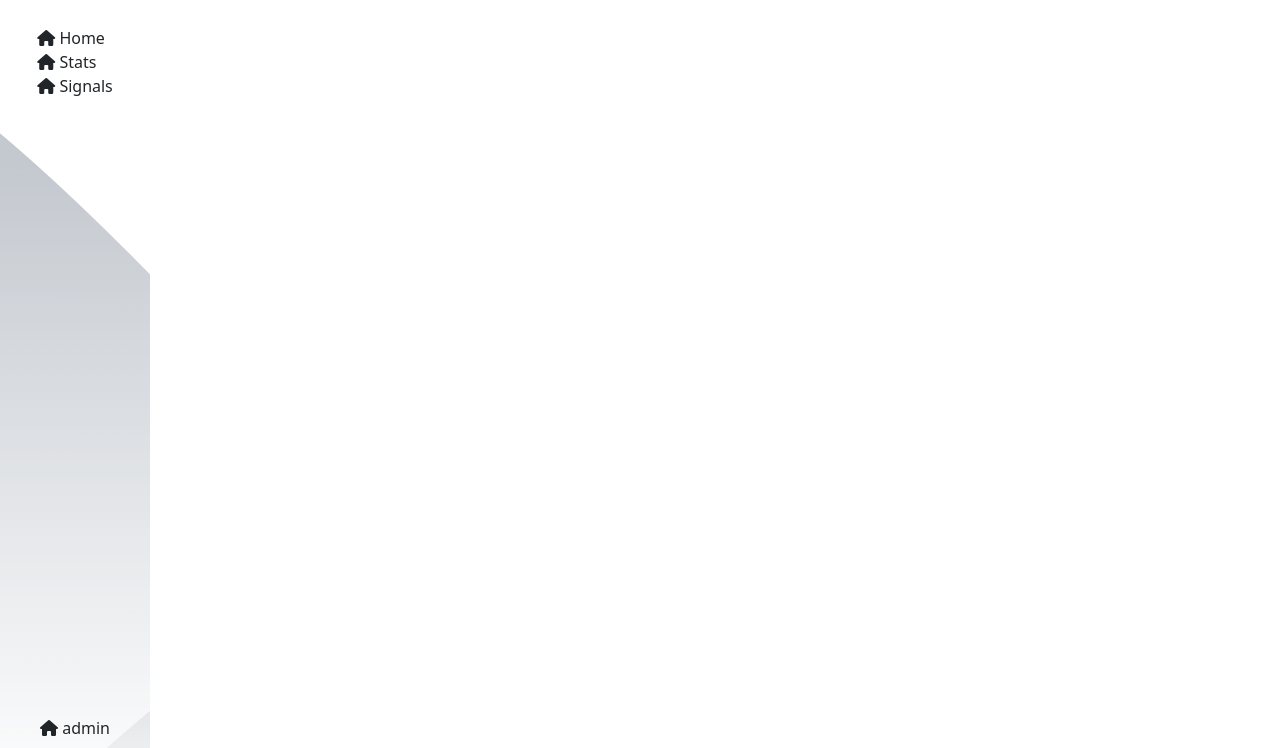
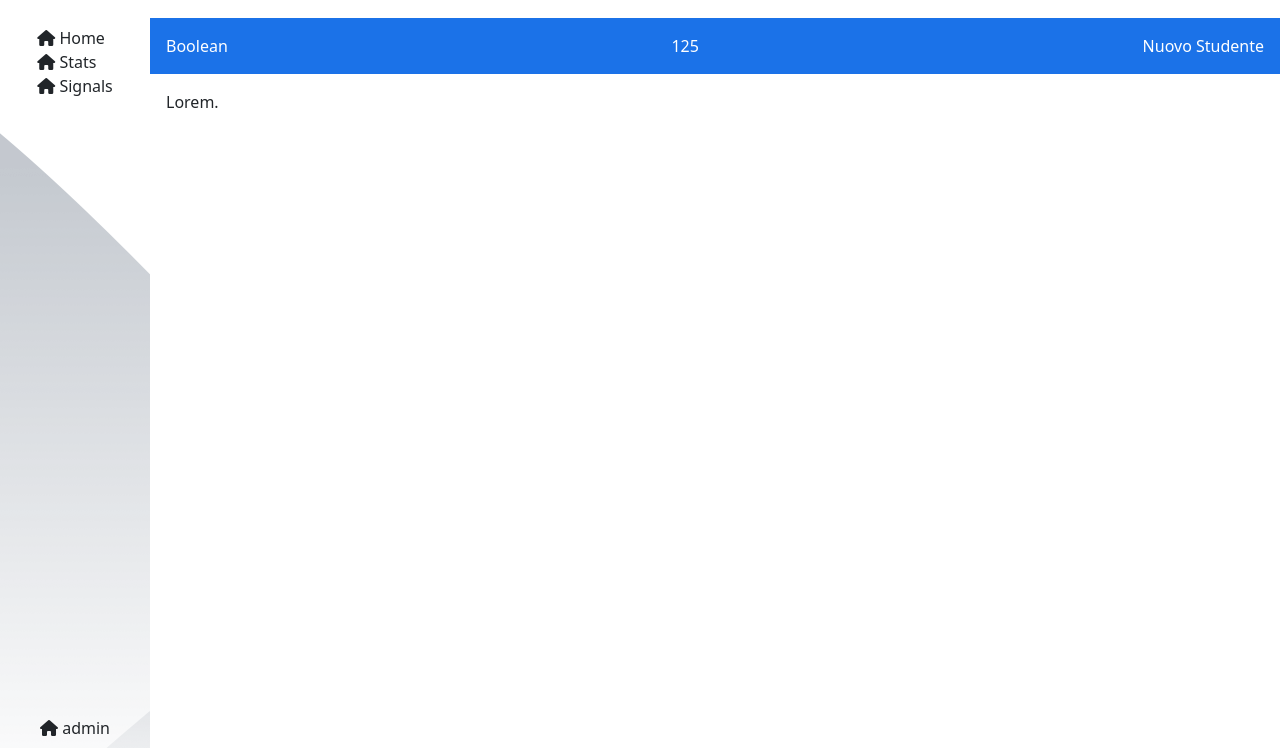
Before and after one commit to LuigiRiva99/html-css-bootstrap-dashboard, a plain HTML site: page index.html in a window 1280 px wide. Shown: the part 52-800 px from the top of the page. Drawn offline with nearby package versions, Linux system fonts and the light colour scheme.

Commit message:
Add: Dashboard general layout, banner layout

```diff
--- a/index.html
+++ b/index.html
@@ -57,8 +57,26 @@
                     </div>
                 </section>
 
-                <section class="dashboard flex-grow-1">
+                <!-- DASHBOARD -->
+                <section class="dashboard flex-grow-1 d-flex flex-column">
 
+                    <!-- BANNER -->
+                    <div class="banner flex-shrink-0 p-3">
+                        <div class="">
+                            Boolean
+                        </div>
+                        <div class="">
+                            125
+                        </div>
+                        <div class="">Nuovo Studente</div>
+                    </div>
+
+                    <!-- STAT -->
+                    <section class="flex-grow-1 p-3">
+                        <div>
+                            Lorem.
+                        </div>
+                    </section>
                 </section>
             </div>
         </main>
--- a/style.css
+++ b/style.css
@@ -1,3 +1,7 @@
+:root {
+	--color-brand: #1B72E8;
+}
+
 /* RESET */
 
 img {
@@ -63,3 +67,20 @@ header li:not(:last-child) {
         display: inline-block;
     }
 }
+
+
+/* DASHBOARD */
+
+.banner {
+    background-color: var(--color-brand);
+    color: white;
+    display: flex;
+    flex-direction: column;
+}
+
+@media (min-width:768px) {
+    .banner {
+        flex-direction: row;
+        justify-content: space-between;
+    }
+}
```
